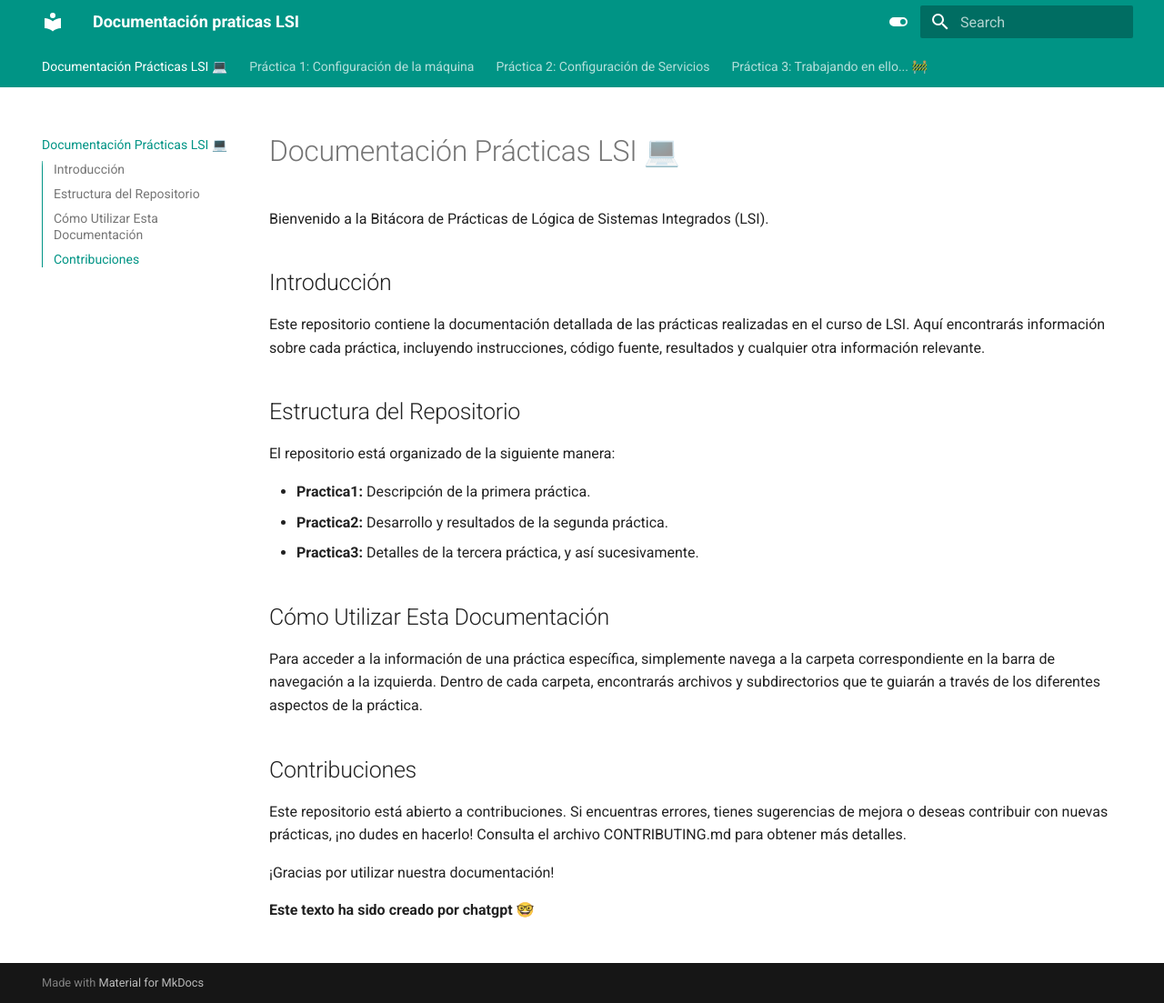
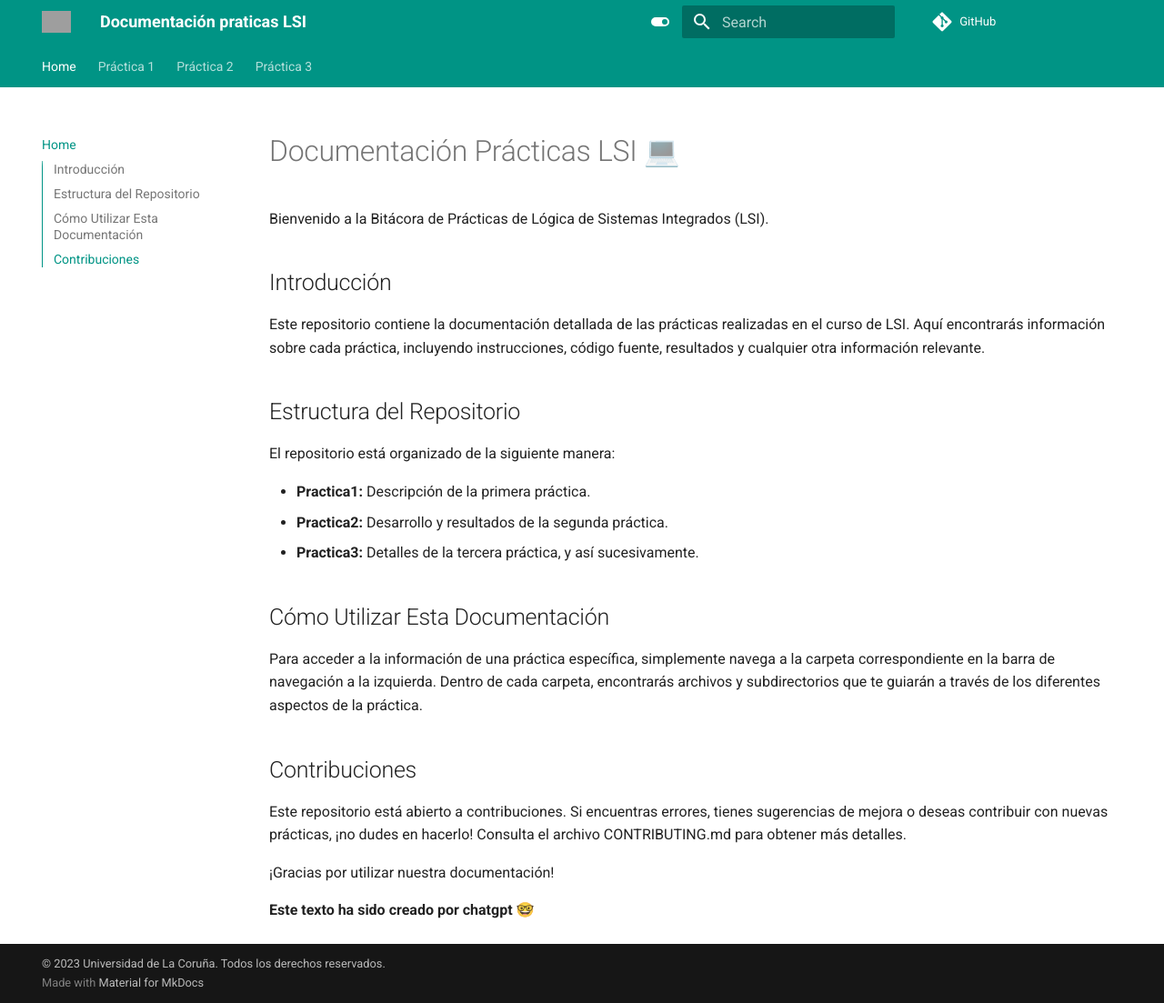
Before and after one commit to raulmouzo/mkdocs-project, an MkDocs documentation site: the page built from docs/index.md, in a window 1280 px wide and 1103 px high. Shown: the whole window at 91% size. Built offline with MkDocs 1.6.1 and Material for MkDocs 9.7.7, drawn with Linux system fonts in a browser that asks for light colours; comment, search, counter and statistics services are not loaded; grey boxes are pictures that could not be loaded.

Commit message:
Cambios en configuración

```diff
--- a/mkdocs.yml
+++ b/mkdocs.yml
@@ -1,6 +1,19 @@
 site_name: Documentación praticas LSI
+repo_url: https://github.com/raulmouzo/mkdocs-project
+site_description: Página de documentación de LSI por la Universidad de La Coruña.
+site_author: Raúl Mouzo
+copyright: © 2023 Universidad de La Coruña. Todos los derechos reservados.
+
+nav:
+  - Home: index.md
+  - 'Práctica 1': 'p1.md'
+  - 'Práctica 2': 'p2.md'
+  - 'Práctica 3': 'p3.md'
+
+
 theme:
   name: material
+  logo: https://i.ibb.co/gJ0VqcD/logo.png
 
   # Links de features
 
```
Also changed, not shown: assets/logo.png (added), 1 other file.
